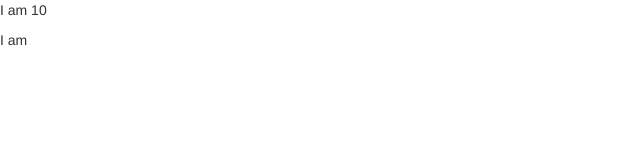
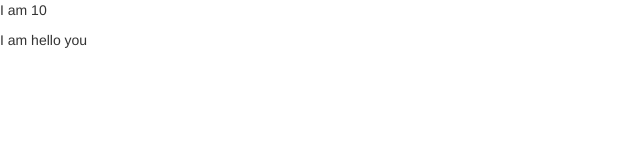
Before and after one commit to RachelScodes/angularTests, a plain HTML site: page index.html in a window 1280 px wide. Shown: the full height of the page, 0-640 px from the left. Drawn offline with Linux system fonts and the light colour scheme.

```diff
--- a/index.html
+++ b/index.html
@@ -12,7 +12,7 @@
          I am {{4 + 6}}
       </p>
       <p>
-         I am {{hello + you}}
+         I am {{'hello' + ' you'}}
       </p>
    </body>
 </html>
```
